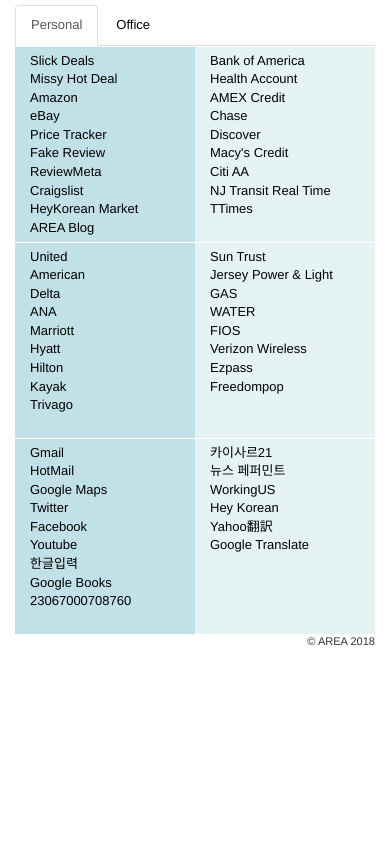
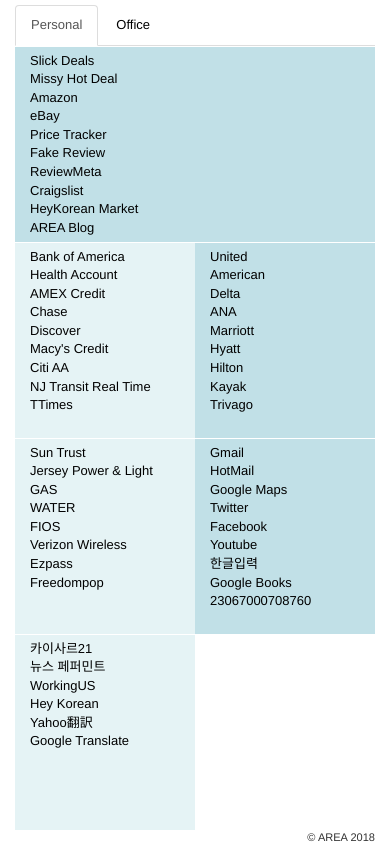
Before and after one commit to AlexB128/Area, a plain HTML site: page index.html in a window 390 px wide. Drawn offline with Linux system fonts and the light colour scheme.

Commit message:
Update index.html

```diff
--- a/index.html
+++ b/index.html
@@ -21,7 +21,7 @@
 			<div id='Personal' class="tab-pane fade in active">
 
 
-				<div class="box col-xs-6 col-sm-4 col-md-3 col-lg-2 dark">
+				<div class="box col-xs-12 col-sm-4 col-md-3 col-lg-2 dark">
 					<ul>
 						<li><a href="http://www.slickdeals.net">Slick Deals</a></li>
 						<li><a href="http://www.missycoupons.com/zero/board.php#id=hotdeals">Missy Hot Deal</a></li>
```
